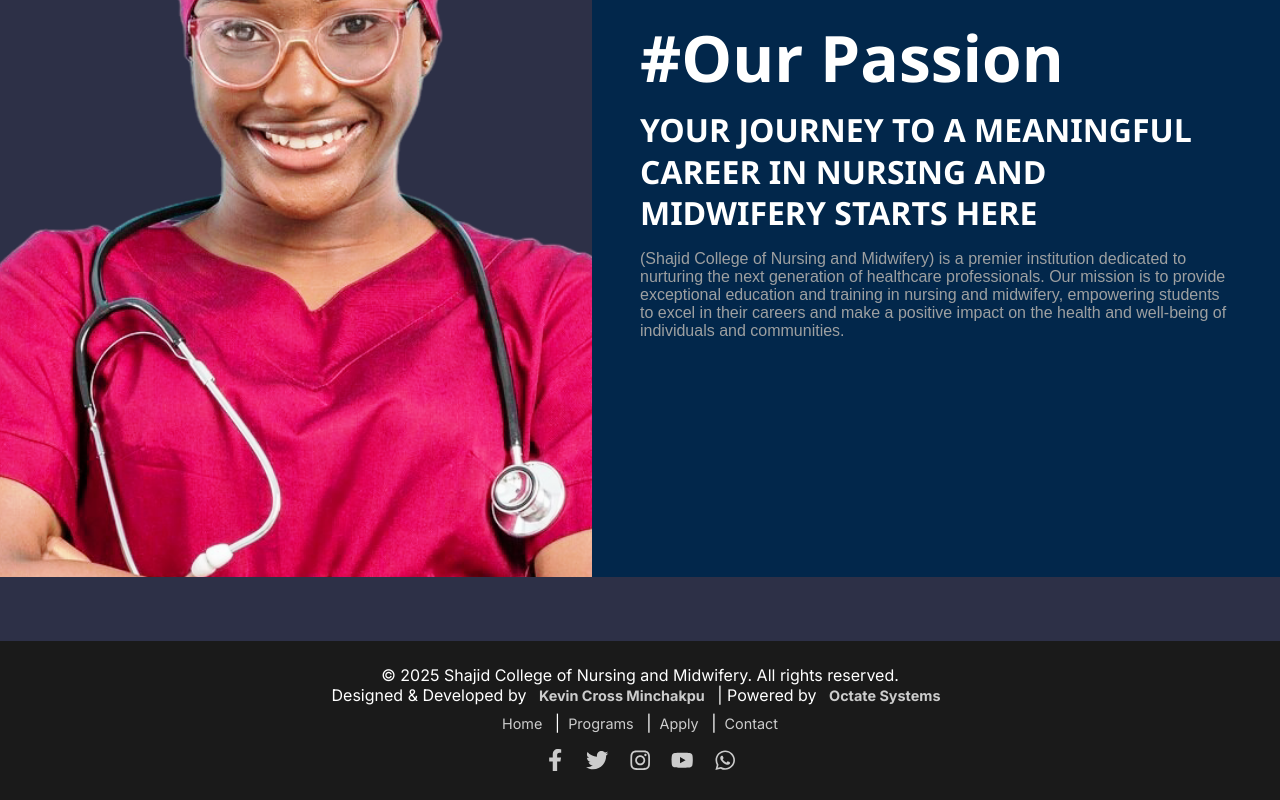
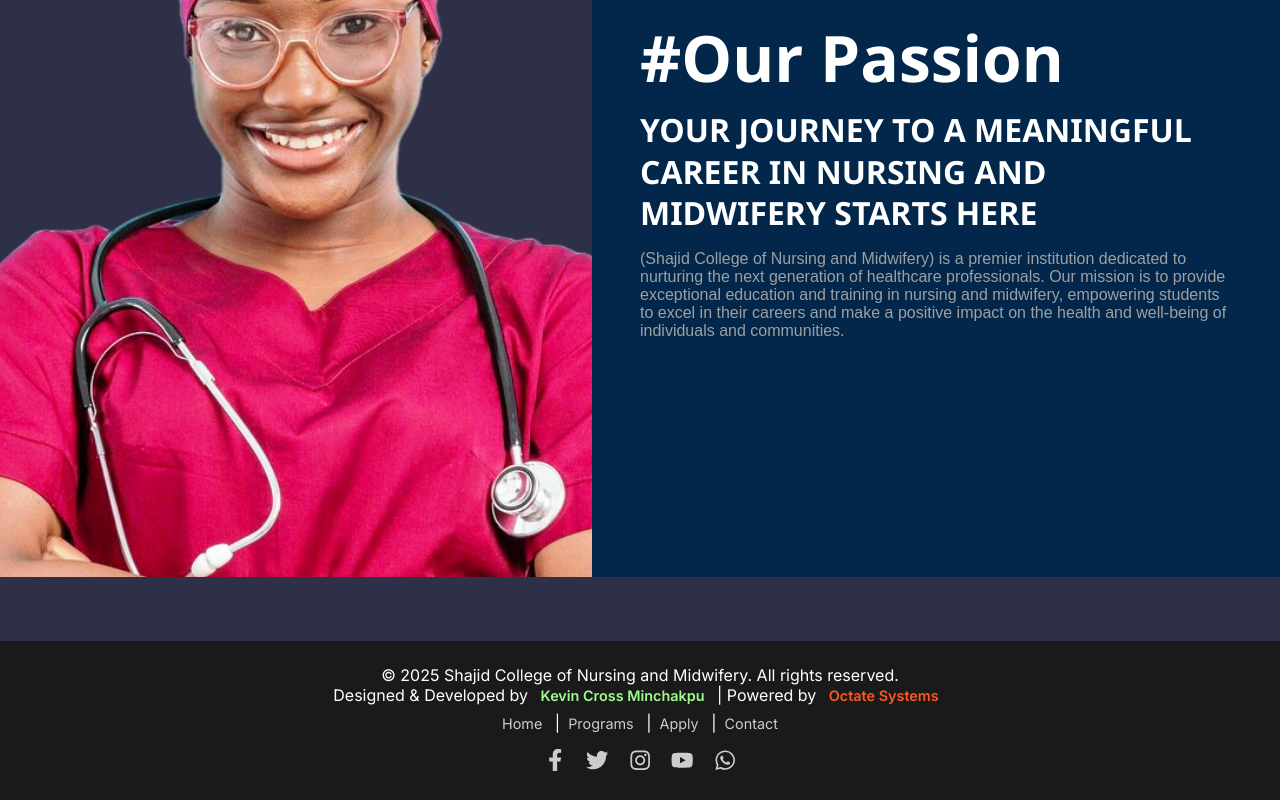
Before and after one commit to GlorifiedIntel/shajid-app, a Next.js app: page / in a window 1280 px wide. Shown: the part 323-1123 px from the top of the page. Built offline with nearby package versions, Linux system fonts and the light colour scheme.

Commit message:
commit
updates

```diff
--- a/src/app/landing.css
+++ b/src/app/landing.css
@@ -201,7 +201,7 @@
 .social-icons a:nth-child(5):hover { color: #25d366; }  /* WhatsApp */
 
 .highlight {
-  color: #0070f3;
+  color: #f3ba00;
   font-weight: bold;
   text-decoration: none;
 }
@@ -209,3 +209,25 @@
 .highlight:hover {
   text-decoration: underline;
 }
+
+.footer-content a.kevin-link {
+  color: #a0fc8e;
+  font-weight: 600;
+  text-decoration: none;
+}
+
+.footer-content a.kevin-link:hover {
+  color: #f0cf15;
+  text-decoration: underline;
+}
+
+.footer-content a.octate-link {
+  color: #ff5722;
+  font-weight: 600;
+  text-decoration: none;
+}
+
+.footer-content a.octate-link:hover {
+  color: #2791bb;
+  text-decoration: underline;
+}
--- a/src/components/footer/Footer.jsx
+++ b/src/components/footer/Footer.jsx
@@ -18,16 +18,16 @@ export default function Footer() {
     href="https://www.linkedin.com/in/kevin-cross-minchakpu-7897379a"
     target="_blank"
     rel="noopener noreferrer"
-            className="highlight"
+    className="kevin-link"
   >
     Kevin Cross Minchakpu
   </a>{' '}
   | Powered by{' '}
   <a
-            href="https://octatesystems.com"
+    href="https://octatesystems.github.io/OSNigeria/"
     target="_blank"
     rel="noopener noreferrer"
-            className="highlight"
+    className="octate-link"
   >
     Octate Systems
   </a>
```
Lines whose indentation alone changed are shown as unchanged.
